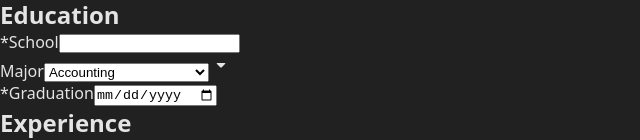
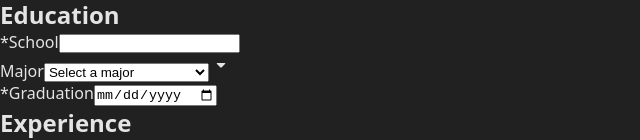
Before and after one commit to hsno68/cv-app, a React (Vite) app: page / in a window 1280 px wide. Shown: the part 145-285 px from the top of the page, without its empty margins (0-640 px from the left). Built offline with nearby package versions, Linux system fonts and the light colour scheme.

Commit message:
Add default select option

```diff
--- a/src/Select.jsx
+++ b/src/Select.jsx
@@ -10,6 +10,9 @@ export default function Select({ id, name, value, required, onChange }) {
         required={required}
         onChange={onChange}
       >
+        <option value="" disabled>
+          Select a major
+        </option>
         {majors.map((major) => (
           <option key={major} value={major}>
             {major}
```
